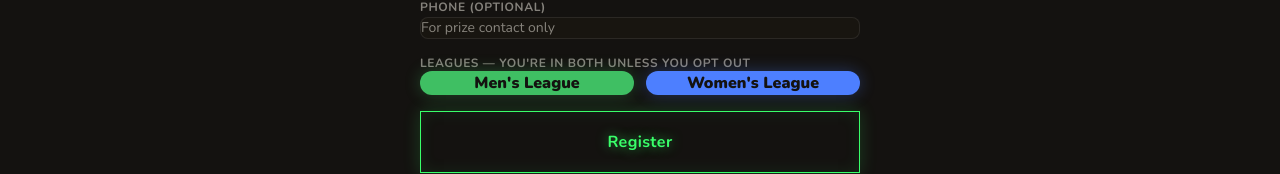
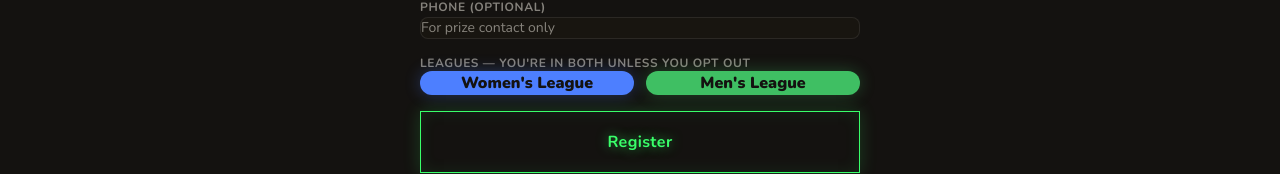
Before and after one commit to N8Nuks/grassrootsfantasy, a Next.js app: page /register in a window 1280 px wide. Shown: the part 480-654 px from the top of the page. Built offline with nearby package versions, Linux system fonts and the light colour scheme; no server answers.

Commit message:
Ladies first: Women's packs reveal first, listed first

```diff
--- a/app/register/page.tsx
+++ b/app/register/page.tsx
@@ -15,7 +15,7 @@ export default function Register() {
   const [clubCode, setClubCode] = useState('')
   const [fullName, setFullName] = useState('')
   const [phone, setPhone] = useState('')
-  const [grades, setGrades] = useState<('mens'|'womens')[]>(['mens', 'womens'])
+  const [grades, setGrades] = useState<('mens'|'womens')[]>(['womens', 'mens'])
   const [error, setError] = useState('')
   const [busy, setBusy] = useState(false)
   const [packQueue, setPackQueue] = useState<PackQueueItem[]>([])
@@ -79,7 +79,9 @@ export default function Register() {
 
     const queue: PackQueueItem[] = []
     if (dealRes.ok && dealData?.packs?.length) {
-      for (const p of dealData.packs as PackQueueItem[]) {
+      const orderedPacks = [...(dealData.packs as PackQueueItem[])].sort((a, b) =>
+        (a.grade === 'womens' ? 0 : 1) - (b.grade === 'womens' ? 0 : 1))
+      for (const p of orderedPacks) {
         queue.push({ ...p, packName: 'Starter Pack' })
       }
     }
@@ -162,7 +164,7 @@ export default function Register() {
             <div>
               <label className={label}>Leagues — you&apos;re in both unless you opt out</label>
               <div className="flex gap-3">
-                {(['mens','womens'] as const).map(g => (
+                {(['womens','mens'] as const).map(g => (
                   <button key={g} type="button"
                     onClick={() => toggleGrade(g)}
                     className="flex-1 rounded-xl px-4 py-5 text-base font-black transition-all"
```
